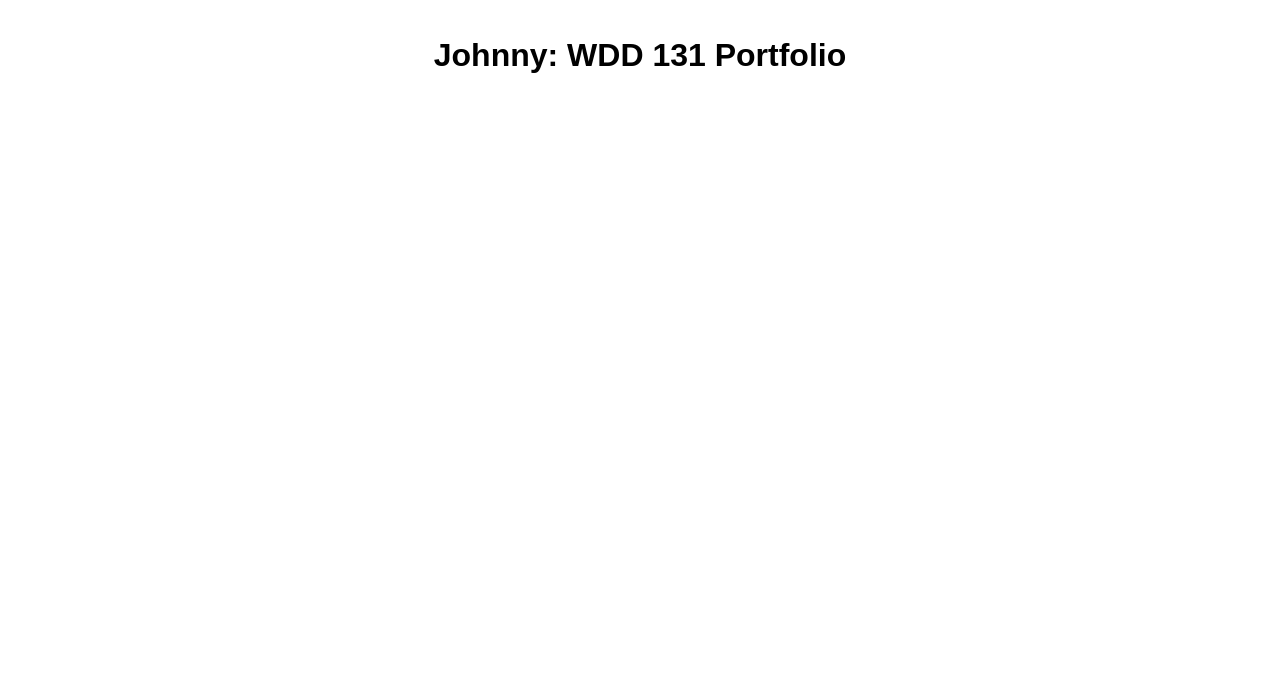
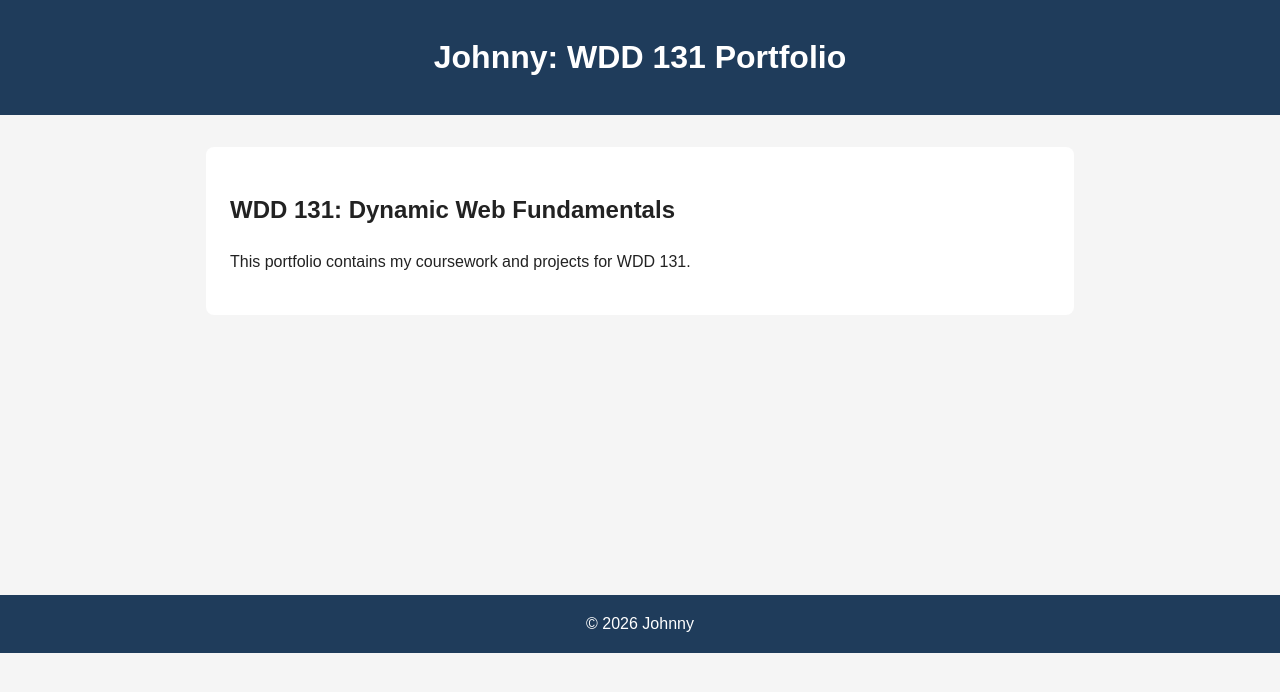
Before and after one commit to Technomancer5/WDD_131, a plain HTML site: page index.html in a window 1280 px wide. Drawn offline with Linux system fonts and the light colour scheme.

Commit message:
After Javascript

```diff
--- a/index.html
+++ b/index.html
@@ -2,11 +2,18 @@
 <html lang="en">
 <head>
     <meta charset="UTF-8">
-    <meta name="description" content="WDD 131 portfolio for [Your Name]">
-    <meta name="author" content="[Your Name]">
     <meta name="viewport" content="width=device-width, initial-scale=1.0">
-    <title>Johnny: WDD 131 Portfolio</title>
+
+    <meta
+        name="description"
+        content="WDD 131 portfolio showcasing coursework and projects in dynamic web fundamentals."
+    >
+    <meta name="author" content="Johnny">
+
+    <title>Johnny | WDD 131 Portfolio</title>
+
     <link rel="stylesheet" href="style.css">
+    <script src="week1.js" defer></script>
 </head>
 
 <body>
@@ -15,9 +22,17 @@
     </header>
 
     <main>
+        <section>
+            <h2>WDD 131: Dynamic Web Fundamentals</h2>
+
+            <p>
+                This portfolio contains my coursework and projects for WDD 131.
+            </p>
+        </section>
     </main>
 
     <footer>
+        <p>&copy; 2026 Johnny</p>
     </footer>
 </body>
 </html>
--- a/style.css
+++ b/style.css
@@ -1,18 +1,46 @@
-/* WDD 131 Portfolio Styles */
+* {
+    box-sizing: border-box;
+}
 
 body {
-    font-family: Arial, sans-serif;
+    margin: 0;
+    font-family: Arial, Helvetica, sans-serif;
+    line-height: 1.6;
+    color: #222;
+    background-color: #f5f5f5;
+}
+
+header {
+    padding: 2rem 1rem;
+    text-align: center;
+    color: white;
+    background-color: #1f3c5b;
+}
+
+header h1 {
     margin: 0;
 }
 
-header,
-main,
-footer {
+main {
     max-width: 900px;
+    min-height: 60vh;
     margin: 0 auto;
-    padding: 1rem;
+    padding: 2rem 1rem;
 }
 
-header {
+section {
+    padding: 1.5rem;
+    background-color: white;
+    border-radius: 8px;
+}
+
+footer {
+    padding: 1rem;
     text-align: center;
+    color: white;
+    background-color: #1f3c5b;
 }
+
+footer p {
+    margin: 0;
+}
--- /dev/null
+++ b/week1.js
@@ -0,0 +1,38 @@
+  // Constants and variables
+const PI = 3.14;
+let radius = 3;
+
+let area = radius * radius * PI;
+
+console.log("Area with radius 3:", area);
+
+radius = 20;
+area = radius * radius * PI;
+
+console.log("Area with radius 20:", area);
+
+
+// Type coercion
+const one = 1;
+const two = "2";
+
+let result = one * two;
+
+console.log("Implicit conversion:", result);
+
+result = one + Number(two);
+
+console.log("Explicit conversion:", result);
+
+
+// Scope
+let course = "WDD 131";
+
+if (true) {
+    let student = "John";
+
+    console.log("Course inside block:", course);
+    console.log("Student inside block:", student);
+}
+
+console.log("Course outside block:", course);
```
